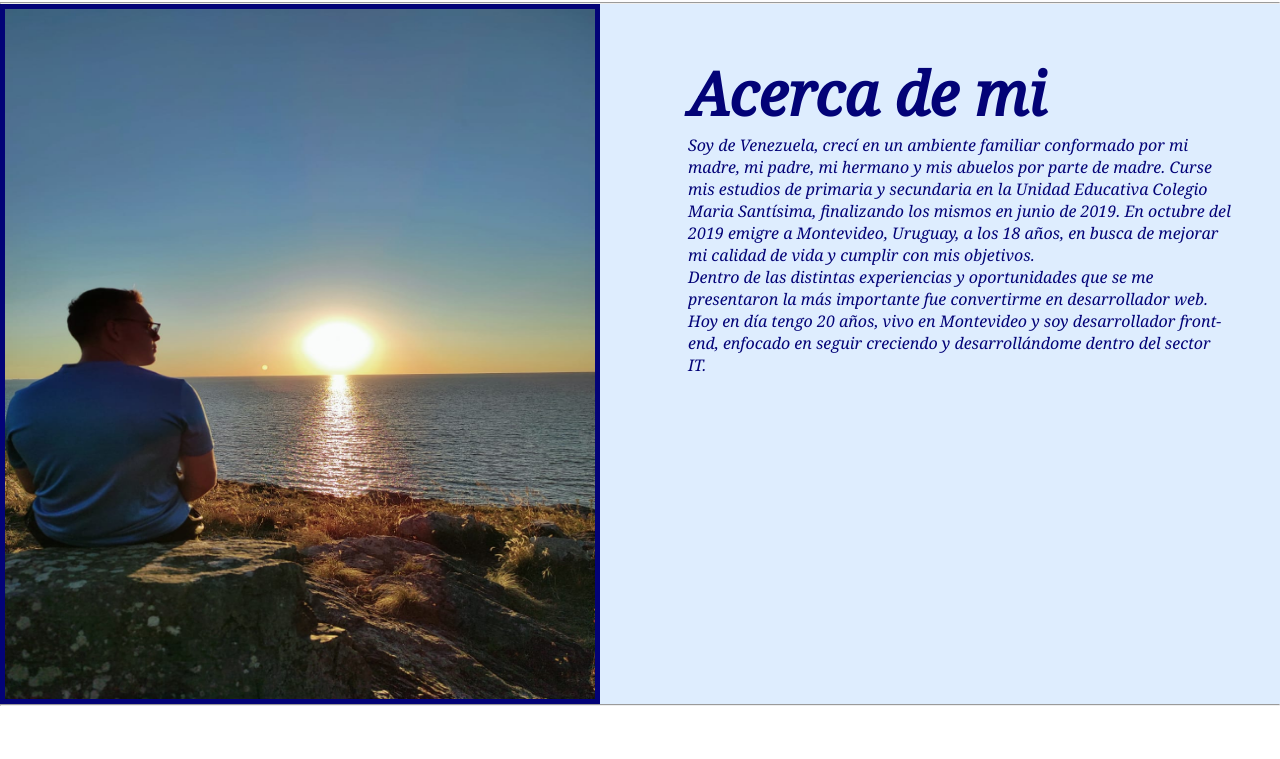
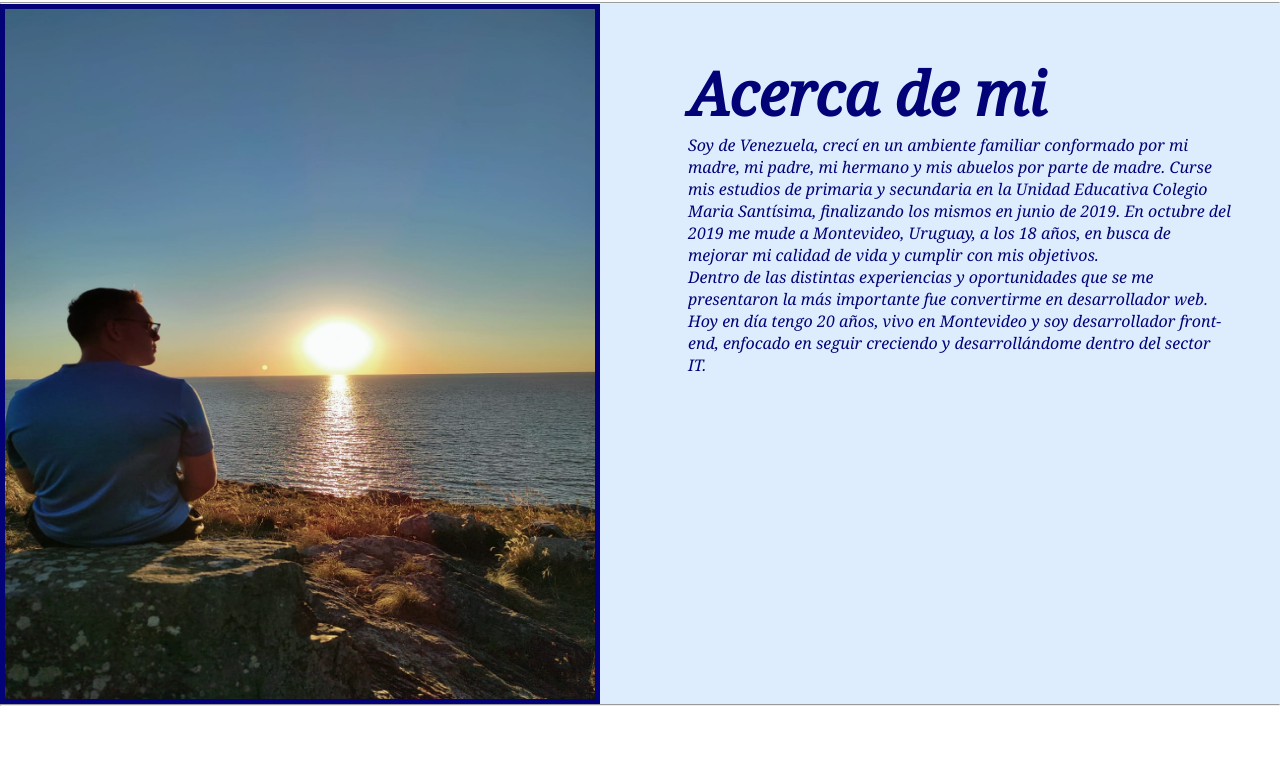
Before and after one commit to sotovictor/Mi-Web, a plain HTML site: page index.html in a window 1280 px wide. Shown: the part 798-1557 px from the top of the page. Drawn offline with nearby package versions, Linux system fonts and the light colour scheme; a web font is replaced by a local one.

Commit message:
Update index.html

```diff
--- a/index.html
+++ b/index.html
@@ -49,7 +49,7 @@
    <div class="acerca-info">
    <h2>Acerca de mi</h2>
    <p>Soy de Venezuela, crecí en un ambiente familiar conformado por mi madre, mi padre, mi hermano y mis abuelos por parte de madre. Curse mis estudios de primaria y secundaria en la Unidad Educativa Colegio Maria Santísima, finalizando los mismos en junio de 2019.
-    En octubre del 2019 emigre a Montevideo, Uruguay, a los 18 años, en busca de mejorar mi calidad de vida y cumplir con mis objetivos.</p>
+    En octubre del 2019 me mude a Montevideo, Uruguay, a los 18 años, en busca de mejorar mi calidad de vida y cumplir con mis objetivos.</p>
 
    <p> Dentro de las distintas experiencias y oportunidades que se me presentaron la más importante fue convertirme en desarrollador web.
     Hoy en día tengo 20 años, vivo en Montevideo y soy desarrollador front-end, enfocado en seguir creciendo y desarrollándome dentro del sector IT.</p>
```
